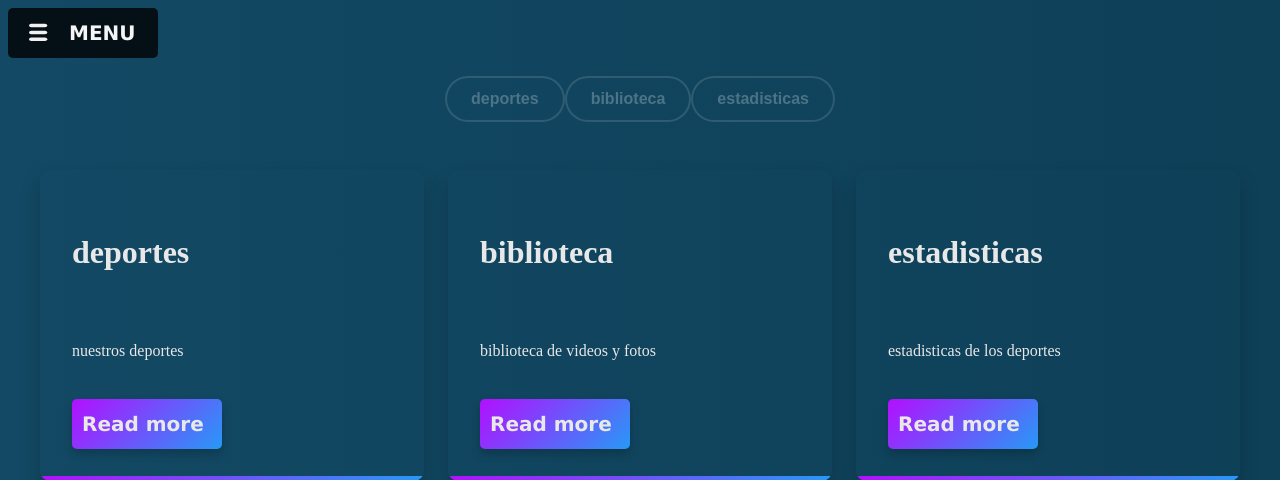
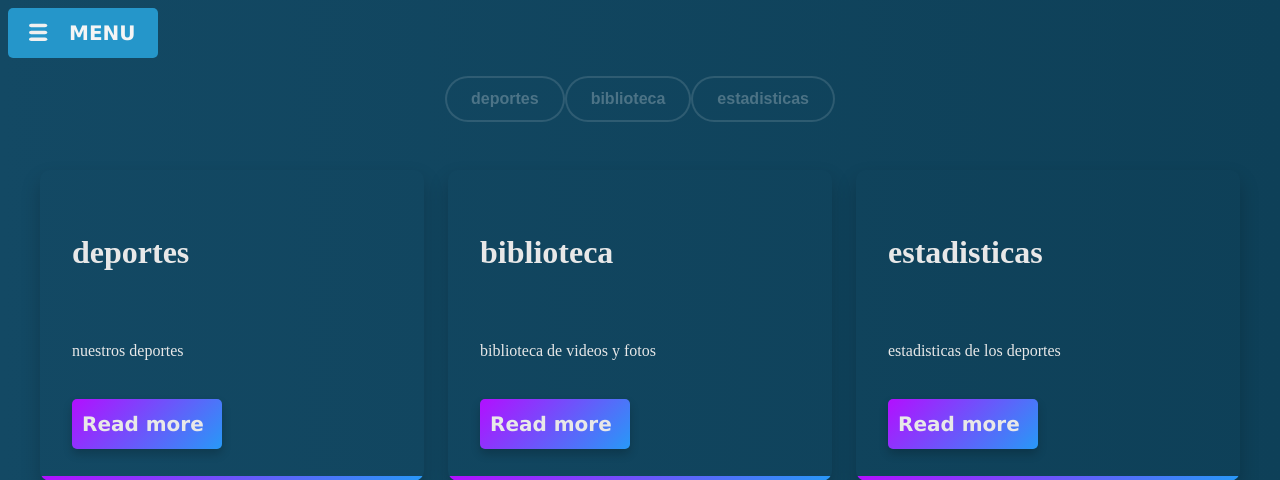
Before and after one commit to lucianonhperiera/Depologs_tp, a PHP site: page /pages/home_pages.html in a window 1280 px wide. Shown: the top 480 px of the page. Run offline with PHP 8.4, Linux system fonts and the light colour scheme.

Commit message:
cambio de color de menu

```diff
--- a/pages/menu.css
+++ b/pages/menu.css
@@ -9,12 +9,12 @@
     font-weight: 600;
     display: flex;
     align-items: center;
-    background: #040f16;
+    background: #2596ca;
     color: #f5f5f5;
   }
 
   .btn:hover {
-    box-shadow: 0 0 20px 0px #2e2e2e3a;
+    box-shadow: 0 0 20px 0px #2596ca;
   }
 
   .btn .icon {
```
